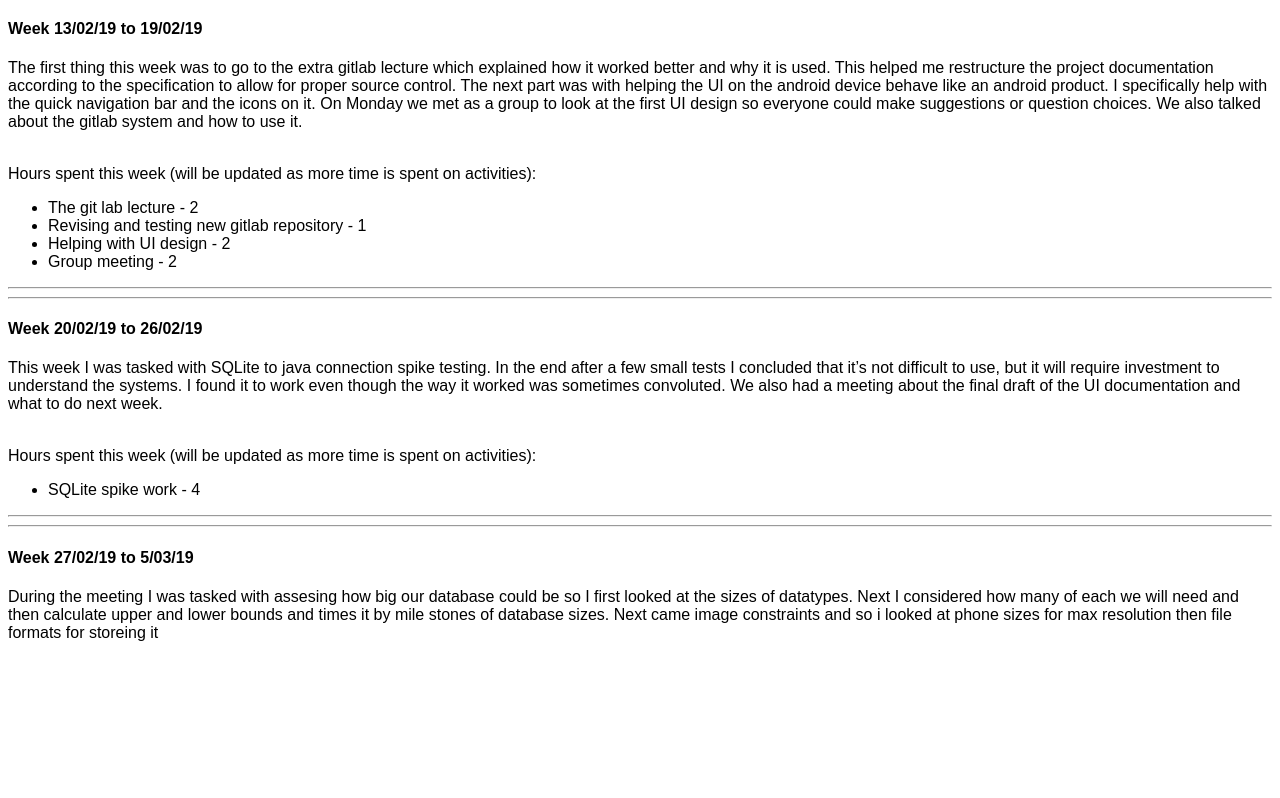
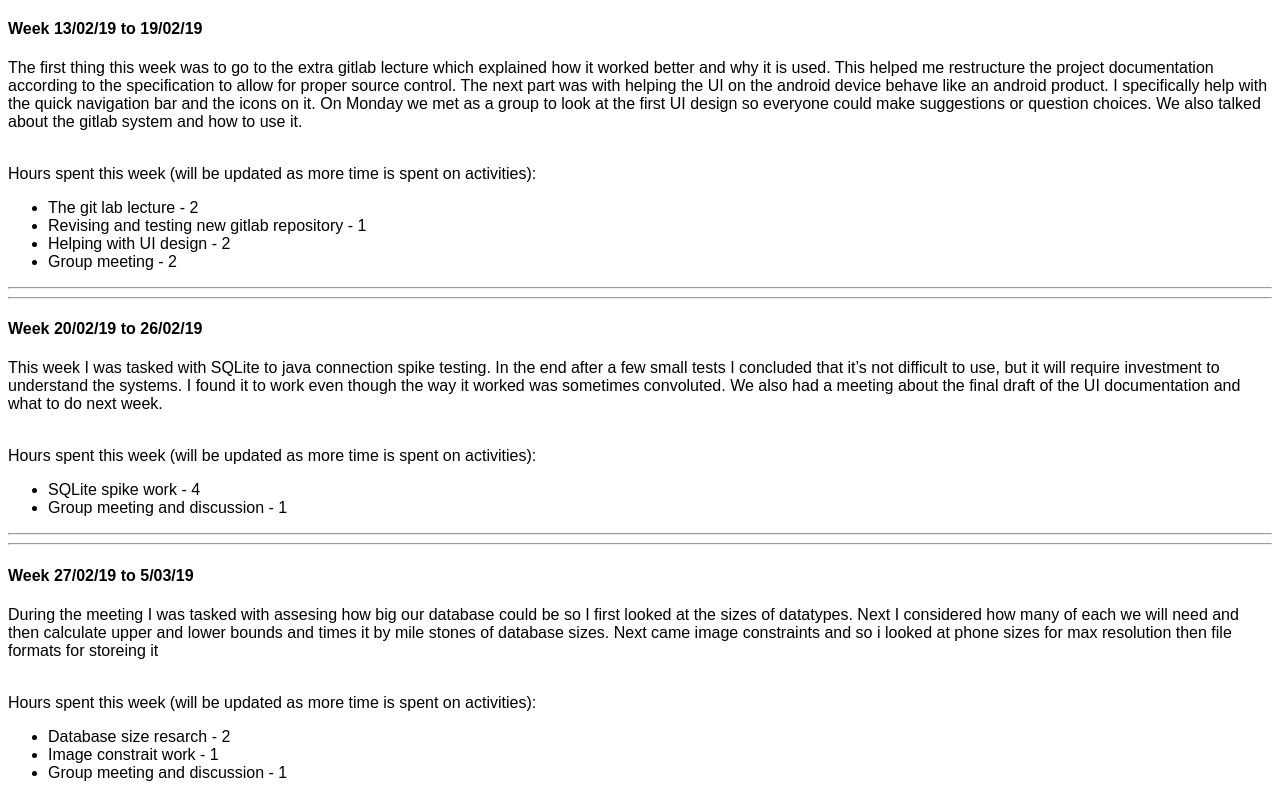
Before and after one commit to mab106/mab106.github.io, a plain HTML site: page index.html in a window 1280 px wide. Shown: the part 384-1182 px from the top of the page. Before the commit the page ends 1042 px from the top, so only its background shows below. Drawn offline with Linux system fonts and the light colour scheme.

Commit message:
Update index.html

```diff
--- a/index.html
+++ b/index.html
@@ -52,7 +52,7 @@
 	<br>Hours spent this week (will be updated as more time is spent on activities):
 	<ul>
 	<li>SQLite spike work - 4</li>
-	<liGroup meeting and discussion - 1</li>
+	<li>Group meeting and discussion - 1</li>
 
 	</ul><p></p><hr>
 
@@ -63,5 +63,11 @@
 	Next I considered how many of each we will need and then calculate upper and lower bounds and times it by mile stones of database sizes.
 	Next came image constraints and so i looked at phone sizes for max resolution then file formats for storeing it
 
+	</p>
+	<br>Hours spent this week (will be updated as more time is spent on activities):
+	<ul>
+	<li>Database size resarch - 2</li>
+	<li>Image constrait work - 1</li>
+	<li>Group meeting and discussion - 1</li>
 	<body>
 </html>
```
